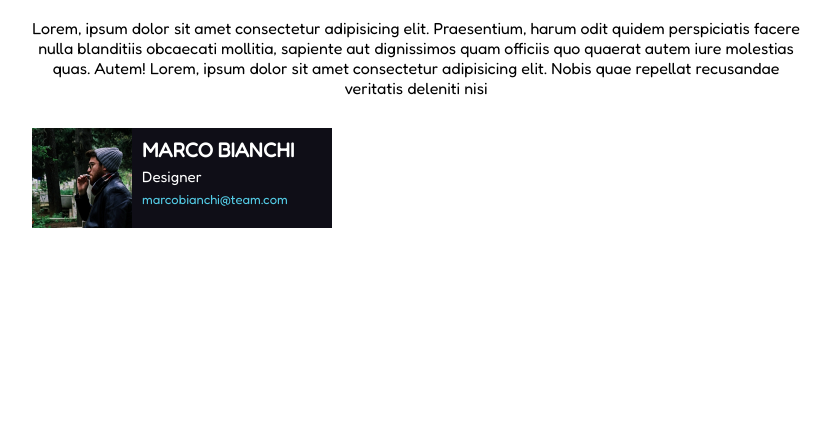
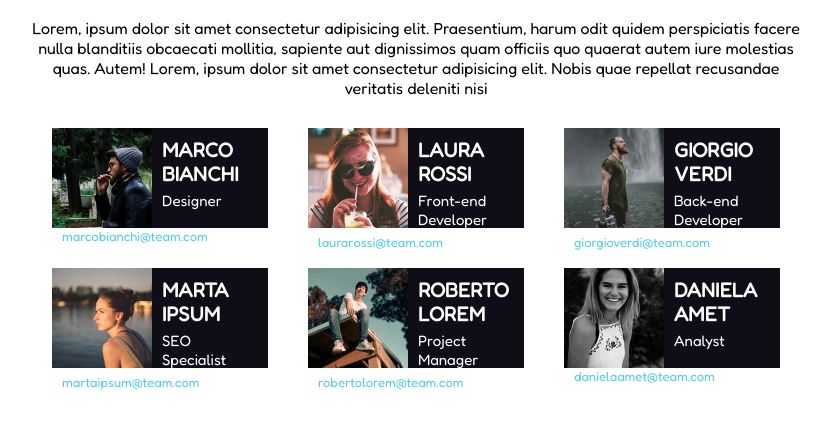
Before and after one commit to AlfredoCastrogiovanni/html-css-float-cards, a plain HTML site: page index.html in a window 1280 px wide. Shown: the part 100-528 px from the top of the page, without its empty margins (224-1055 px from the left). Drawn offline with Linux system fonts and the light colour scheme.

Commit message:
Progetto Completato

```diff
--- a/assets/style/style.css
+++ b/assets/style/style.css
@@ -53,8 +53,9 @@ main {
 /* Cards */
 .card {
     background-color: rgb(15, 14, 23);
-    width: 300px;
+    width: calc(100% / 3 - 40px);
     height: 100px;
+    margin: 0 20px 40px 20px;
 }
 
 .card-info {
--- a/index.html
+++ b/index.html
@@ -20,7 +20,8 @@
             Lorem, ipsum dolor sit amet consectetur adipisicing elit. Nobis quae repellat recusandae veritatis deleniti nisi
         </p>
         <div class="column-wrapper clearfix">
-            <div class="card clearfix">
+            <!-- Row 1 -->
+            <div class="card float-left clearfix">
                 <img src="assets/img/male1.png" alt="Foto di Mario Bianchi" class="card-photo float-left">
                 <div class="card-info">
                     <h2 class="card-name">MARCO BIANCHI</h2>
@@ -28,6 +29,53 @@
                     <p class="card-email">marcobianchi@team.com</p>
                 </div>
             </div>
+
+            <div class="card float-left clearfix">
+                <img src="assets/img/female1.png" alt="Foto di Laura Rossi" class="card-photo float-left">
+                <div class="card-info">
+                    <h2 class="card-name">LAURA ROSSI</h2>
+                    <p class="card-job">Front-end Developer</p>
+                    <p class="card-email">laurarossi@team.com</p>
+                </div>
+            </div>
+
+            <div class="card float-left clearfix">
+                <img src="assets/img/male2.png" alt="Foto di Giorgio Verdi" class="card-photo float-left">
+                <div class="card-info">
+                    <h2 class="card-name">GIORGIO VERDI</h2>
+                    <p class="card-job">Back-end Developer</p>
+                    <p class="card-email">giorgioverdi@team.com</p>
+                </div>
+            </div>
+
+            <!-- Row 2 -->
+            <div class="card float-left clearfix">
+                <img src="assets/img/female2.png" alt="Foto di Marta Ipsum" class="card-photo float-left">
+                <div class="card-info">
+                    <h2 class="card-name">MARTA IPSUM</h2>
+                    <p class="card-job">SEO Specialist</p>
+                    <p class="card-email">martaipsum@team.com</p>
+                </div>
+            </div>
+
+            <div class="card float-left clearfix">
+                <img src="assets/img/male3.png" alt="Foto di Roberto Lorem" class="card-photo float-left">
+                <div class="card-info">
+                    <h2 class="card-name">ROBERTO LOREM</h2>
+                    <p class="card-job">Project Manager</p>
+                    <p class="card-email">robertolorem@team.com</p>
+                </div>
+            </div>
+
+            <div class="card float-left clearfix">
+                <img src="assets/img/female3.png" alt="Foto di Daniela Amet" class="card-photo float-left">
+                <div class="card-info">
+                    <h2 class="card-name">DANIELA AMET</h2>
+                    <p class="card-job">Analyst</p>
+                    <p class="card-email">danielaamet@team.com</p>
+                </div>
+            </div>
+
         </div>
     </main>
 </body>
```
